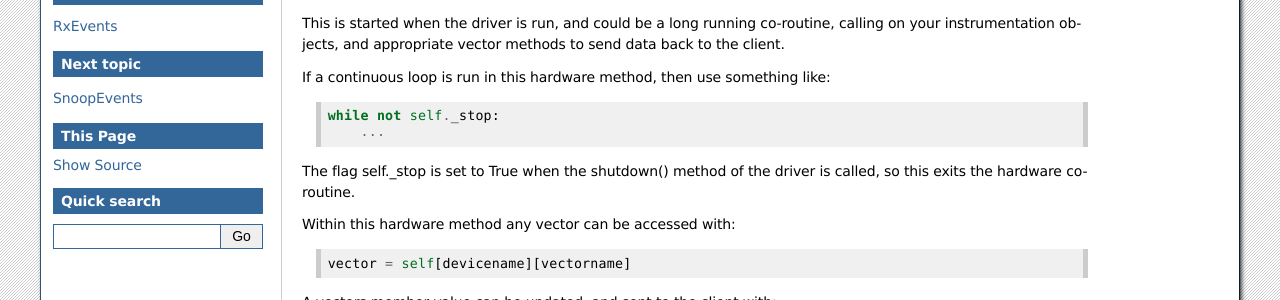
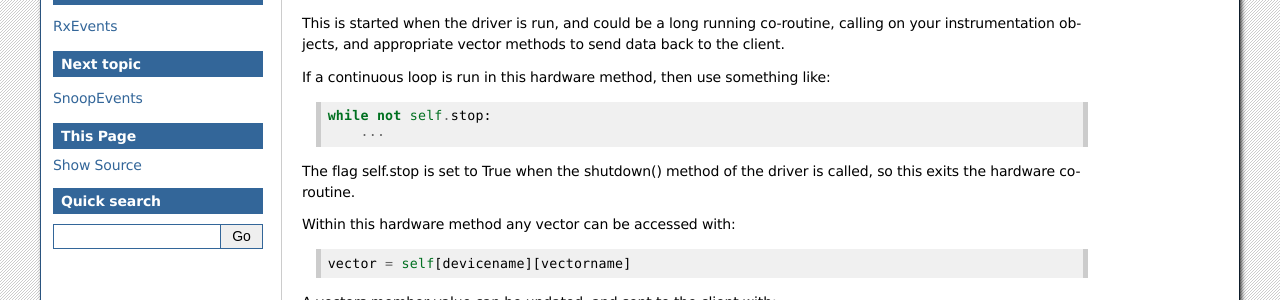
Before and after one commit to bernie-skipole/indipydriver, a Sphinx documentation site: the page built from docs/source/usage/hardware.rst, in a window 1280 px wide. Shown: the part 155-455 px from the top of the page. Built offline with Sphinx 7.4.7, drawn with Linux system fonts in a browser that asks for light colours.

Commit message:
Minor doc change

```diff
--- a/docs/source/usage/hardware.rst
+++ b/docs/source/usage/hardware.rst
@@ -10,10 +10,10 @@ This  is started when the driver is run, and could be a long running co-routine,
 
 If a continuous loop is run in this hardware method, then use something like::
 
-    while not self._stop:
+    while not self.stop:
         ...
 
-The flag self._stop is set to True when the shutdown() method of the driver is called, so this exits the hardware co-routine.
+The flag self.stop is set to True when the shutdown() method of the driver is called, so this exits the hardware co-routine.
 
 Within this hardware method any vector can be accessed with::
 
```
